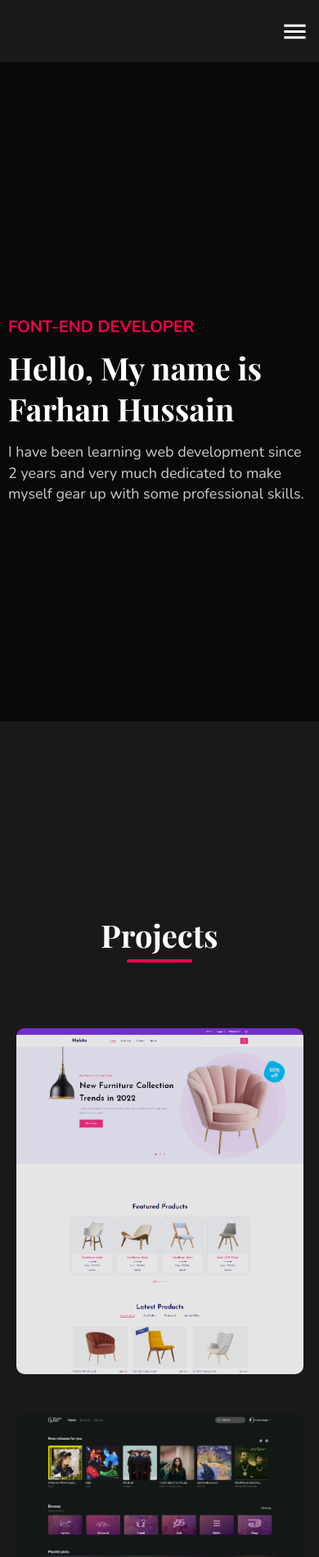
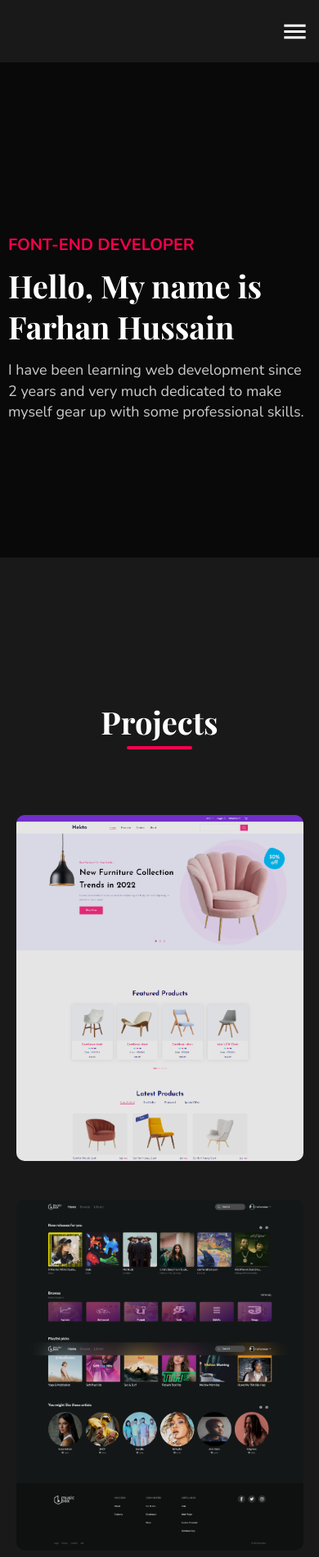
Before and after one commit to farhanmian/portfolio, a React (Create React App) app: page / in a window 390 px wide. Shown: the top 1899 px of the page at 82% size. Built offline with nearby package versions, Linux system fonts and the light colour scheme.

Commit message:
docs(add new skills): add new skills
add new skills

```diff
--- a/src/components/app/About/About.module.css
+++ b/src/components/app/About/About.module.css
@@ -1,6 +1,6 @@
 .about {
-  margin-top: 136px;
-  margin-bottom: 135px;
+  margin-top: 96px;
+  margin-bottom: 95px;
 }
 
 .innerContainer {
@@ -84,6 +84,13 @@
   }
 }
 
+@media only screen and (max-width: 600px) {
+  .about {
+    margin-top: 76px;
+    margin-bottom: 75px;
+  }
+}
+
 @media only screen and (max-width: 500px) {
   .textContainer {
     margin-left: 10px;
--- a/src/components/app/About/About.tsx
+++ b/src/components/app/About/About.tsx
@@ -62,8 +62,9 @@ const About = () => {
               className={`${classes.skillText} ${classes.aboutText}`}
             >
               My Skills :- HTML5, CSS3, SCSS, Responsive Design, JavaScript,
-              React.Js, React-Redux, React-Router, Next.Js, TypeScript,
-              Material-UI, GSAP, API & AJAX and Firebase.
+              React.Js, React-Redux, React-Router, React-Native, Next.Js,
+              TypeScript, Material-UI, Tailwind-CSS, GSAP, API & AJAX and
+              Firebase.
             </Typography>
           </div>
           <div className={styles.imageContainer}>
--- a/src/components/app/Contact/Contact.module.css
+++ b/src/components/app/Contact/Contact.module.css
@@ -1,5 +1,5 @@
 .contact {
-  margin-top: 136px;
+  margin-top: 96px;
   min-height: 100vh;
   padding-bottom: 100px;
   position: relative;
@@ -176,6 +176,9 @@
   .emailSentMsgeContainer {
     right: -60%;
   }
+  .contact {
+    margin-top: 76px;
+  }
 }
 
 @media only screen and (max-width: 600px) and (max-height: 800px) {
--- a/src/components/app/Header/Header.module.css
+++ b/src/components/app/Header/Header.module.css
@@ -1,6 +1,6 @@
 .header {
   padding-top: 100px;
-  margin-bottom: 55px;
+  margin-bottom: 95px;
   background-color: #090909;
   padding-bottom: 80px;
 }
@@ -60,6 +60,15 @@
     margin-top: 100px;
     width: 500px;
   }
+  .innerContainer {
+    min-height: 500px;
+  }
+}
+
+@media only screen and (max-width: 600px) {
+  .header {
+    margin-bottom: 75px;
+  }
 }
 
 @media only screen and (max-width: 500px) {
--- a/src/components/app/Projects/Projects.module.css
+++ b/src/components/app/Projects/Projects.module.css
@@ -1,6 +1,6 @@
 .projects {
-  margin-top: 136px;
-  margin-bottom: 135px;
+  margin-top: 96px;
+  margin-bottom: 95px;
 }
 
 .innerContainer {
@@ -100,6 +100,10 @@
   .textContainer > :not(:last-child) {
     margin-bottom: 30px;
   }
+  .projects {
+    margin-top: 76px;
+    margin-bottom: 75px;
+  }
 }
 
 @media only screen and (max-width: 400px) {
```
